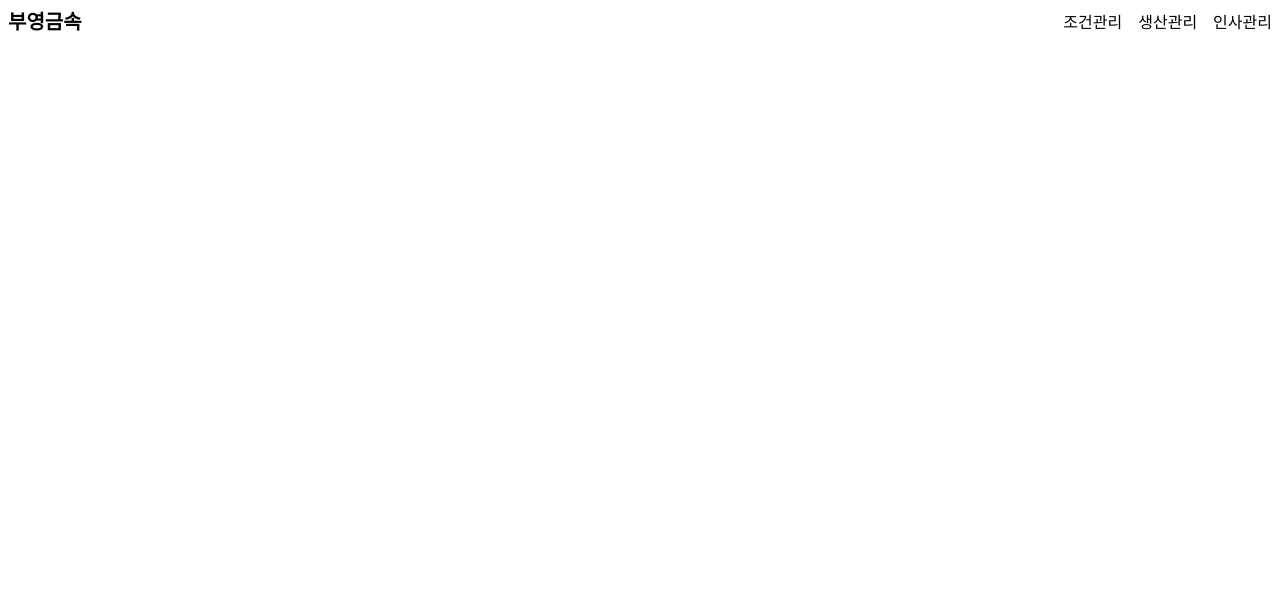
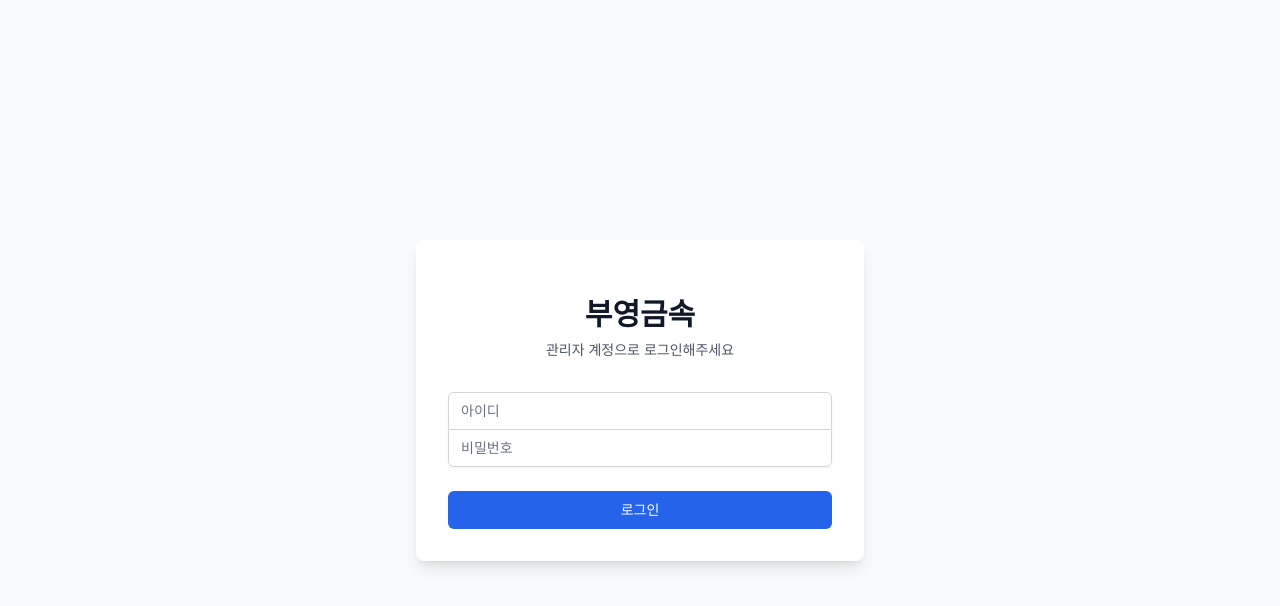
Before and after one commit to tlaruddo2/buyoung-admin-web-front-react, a React (Vite) app: page /sign-in in a window 1280 px wide. Before the commit this address had no page. Shown: the top 606 px of the page. Built offline with nearby package versions, Linux system fonts and the light colour scheme.

Commit message:
Feat: Added login page (#7)
- Added login page
- Added logout button

```diff
--- a/src/component/nav/nav.tsx
+++ b/src/component/nav/nav.tsx
@@ -3,10 +3,15 @@
 export const Nav: React.FC = () => {
     const [isOpened, setIsOpened] = useState<boolean>(false)
 
+    const handleLogout = () => {
+        localStorage.removeItem('isAuthenticated');
+        window.location.href = '/sign-in';
+    }
+
     return (
         <nav className="bg-base-100 w-full px-1 py-2">
             <div className="flex justify-between items-center w-full px-1">
-                <a href="/" className="text-black text-xl font-semibold">
+                <a href="/dashboard" className="text-black text-xl font-semibold">
                     부영금속
                 </a>
 
@@ -25,9 +30,15 @@
                     lg:block absolute lg:relative top-12 lg:top-0 left-0 lg:left-auto w-full lg:w-auto bg-white lg:bg-transparent p-4 lg:p-0 z-50`}
                 >
                     <div className="flex flex-col lg:flex-row gap-4">
-                        <a href="condition-management" className="text-black hover:text-gray-700">조건관리</a>
-                        <a href="production-log" className="text-black hover:text-gray-700">생산관리</a>
-                        <a href="menu3" className="text-black hover:text-gray-700">인사관리</a>
+                        <a href="/dashboard/condition-management" className="bg-gray-100 text-gray-700 px-4 py-2 rounded-md hover:bg-gray-200 transition-colors duration-200">조건관리</a>
+                        <a href="/dashboard/production-log" className="bg-gray-100 text-gray-700 px-4 py-2 rounded-md hover:bg-gray-200 transition-colors duration-200">생산관리</a>
+                        <a href="/dashboard/employee-management" className="bg-gray-100 text-gray-700 px-4 py-2 rounded-md hover:bg-gray-200 transition-colors duration-200">인사관리</a>
+                        <button
+                            className="bg-blue-600 text-white px-4 py-2 rounded-md hover:bg-blue-700 transition-colors duration-200"
+                            onClick={handleLogout}
+                        >
+                            로그아웃
+                        </button>
                     </div>
                 </div>
             </div>
--- a/src/main.tsx
+++ b/src/main.tsx
@@ -1,22 +1,49 @@
 import './main.css';
 import ReactDOM from 'react-dom/client';
-import { BrowserRouter, Route, Routes } from 'react-router-dom';
+import { BrowserRouter, Route, Routes, Navigate } from 'react-router-dom';
 import { Nav } from './component/nav/nav';
 import { ConditionManagement } from './pages/condition-management/condition-management';
 import { Home } from './pages/home';
 import { ProductionLog } from './pages/production-log/production-log';
+import { SignIn } from './pages/sign-in';
 
 const root = ReactDOM.createRoot(
   document.getElementById('root') as HTMLElement
 );
+
+const ProtectedRoute = ({ children }: { children: React.ReactNode }) => {
+  console.log("ProtectedRoute check running");
+  const isAuthenticated = () => {
+    const authState = localStorage.getItem('isAuthenticated');
+    console.log("Auth state:", authState);
+    return authState === 'true';
+  };
+
+  if (!isAuthenticated()) {
+    console.log("Not authenticated, redirecting to sign-in");
+    return <Navigate to="/sign-in" replace />;
+  }
+  console.log("Authenticated, rendering children");
+  return <>{children}</>;
+};
+
 root.render(
     <BrowserRouter>
-      <Nav/>
       <Routes>
-        <Route path="/" element={<Home/>}/>
-        <Route path="/condition-management" element={<ConditionManagement/>}/>
-        <Route path="/production-log" element={<ProductionLog/>}/>
+        <Route path="/sign-in" element={<SignIn/>}/>
+        <Route path="/" element={<Navigate to="/sign-in" replace />}/>
+        <Route path="/dashboard/*" element={
+          <ProtectedRoute>
+            <>
+              <Nav/>
+              <Routes>
+                <Route index element={<Home/>}/>
+                <Route path="/condition-management" element={<ConditionManagement/>}/>
+                <Route path="/production-log" element={<ProductionLog/>}/>
+              </Routes>
+            </>
+          </ProtectedRoute>
+        }/>
       </Routes>
     </BrowserRouter>
-
 );
--- a/src/pages/production-log/production-log.tsx
+++ b/src/pages/production-log/production-log.tsx
@@ -2,12 +2,13 @@
 import { AddDataModal } from "./children/add-data-modal";
 
 export const ProductionLog: React.FC = () => {
+    console.log("ProductionLog component rendering");
     return (
         <div>
             <Header/>
             <Table/>
             <Footer/>
-            <AddDataModal/>
+            {/* <AddDataModal/> */}
         </div>
     )
 }
--- /dev/null
+++ b/src/pages/sign-in.tsx
@@ -0,0 +1,80 @@
+import { useState } from 'react';
+import { useNavigate } from 'react-router-dom';
+
+export const SignIn = () => {
+  const [id, setId] = useState('');
+  const [password, setPassword] = useState('');
+  const navigate = useNavigate();
+
+  const handleSubmit = (e: React.FormEvent) => {
+    e.preventDefault();
+    console.log('Sign in attempt with:', { id, password });
+    if (id === 'admin' && password === 'admin') {
+      console.log('Sign in properly:', { id, password });
+      localStorage.setItem('isAuthenticated', 'true');
+      navigate('/dashboard');
+    } else {
+      alert('아이디 또는 비밀번호가 일치하지 않습니다.');
+      setId('');
+      setPassword('');
+    }
+  };
+
+  return (
+    <div className="min-h-screen flex items-center justify-center bg-gray-50">
+      <div className="max-w-md w-full space-y-8 p-8 bg-white rounded-lg shadow-lg">
+        <div>
+          <h2 className="mt-6 text-center text-3xl font-extrabold text-gray-900">
+            부영금속
+          </h2>
+          <p className="mt-2 text-center text-sm text-gray-600">
+            관리자 계정으로 로그인해주세요
+          </p>
+        </div>
+        <form className="mt-8 space-y-6" onSubmit={handleSubmit}>
+          <div className="rounded-md shadow-sm -space-y-px">
+            <div>
+              <label htmlFor="id" className="sr-only">
+                아이디
+              </label>
+              <input
+                id="id"
+                name="id"
+                type="text"
+                required
+                className="appearance-none rounded-none relative block w-full px-3 py-2 border border-gray-300 placeholder-gray-500 text-gray-900 rounded-t-md focus:outline-none focus:ring-blue-500 focus:border-blue-500 focus:z-10 sm:text-sm"
+                placeholder="아이디"
+                value={id}
+                onChange={(e) => setId(e.target.value)}
+              />
+            </div>
+            <div>
+              <label htmlFor="password" className="sr-only">
+                비밀번호
+              </label>
+              <input
+                id="password"
+                name="password"
+                type="password"
+                required
+                className="appearance-none rounded-none relative block w-full px-3 py-2 border border-gray-300 placeholder-gray-500 text-gray-900 rounded-b-md focus:outline-none focus:ring-blue-500 focus:border-blue-500 focus:z-10 sm:text-sm"
+                placeholder="비밀번호"
+                value={password}
+                onChange={(e) => setPassword(e.target.value)}
+              />
+            </div>
+          </div>
+
+          <div>
+            <button
+              type="submit"
+              className="group relative w-full flex justify-center py-2 px-4 border border-transparent text-sm font-medium rounded-md text-white bg-blue-600 hover:bg-blue-700 focus:outline-none focus:ring-2 focus:ring-offset-2 focus:ring-blue-500"
+            >
+              로그인
+            </button>
+          </div>
+        </form>
+      </div>
+    </div>
+  );
+};
```
